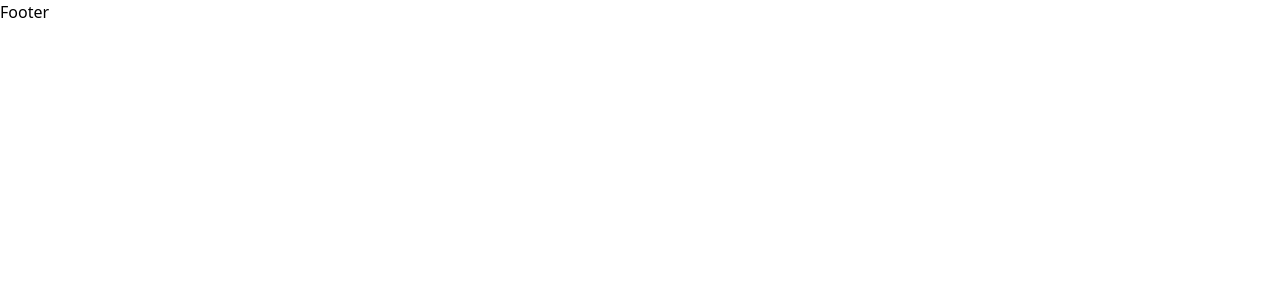
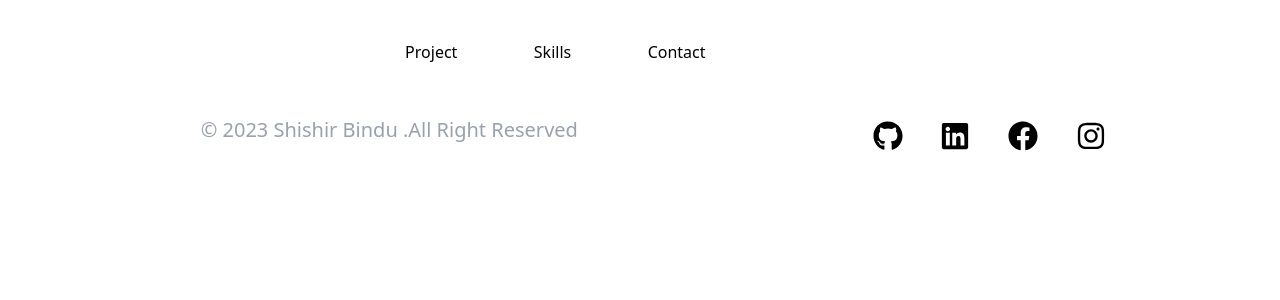
Before and after one commit to shishirbindu1/portfolio, a React (Vite) app: page / in a window 1280 px wide. Shown: the top 300 px of the page. Built offline with nearby package versions, Linux system fonts and the light colour scheme.

Commit message:
header footer completed with responsiveness

```diff
--- a/package.json
+++ b/package.json
@@ -13,6 +13,7 @@
     "@tailwindcss/vite": "^4.1.11",
     "react": "^19.1.0",
     "react-dom": "^19.1.0",
+    "react-icons": "^5.5.0",
     "react-router-dom": "^7.6.3",
     "tailwindcss": "^4.1.11"
   },
--- a/src/component/Footer/Footer.jsx
+++ b/src/component/Footer/Footer.jsx
@@ -1,8 +1,19 @@
 import React from 'react'
+import { FaGithub,FaFacebook, FaInstagram, FaLinkedin } from 'react-icons/fa'
 
 const Footer = () => {
   return (
-    <div>Footer</div>
+    <div className="footer sm:grid grid-flow-col px-3 gap md:px-10 h-36">
+      <div className="one text-center text-xl pb-3 place-self-center">
+        <span className='text-gray-400'>© 2023
+          <a href="https://shishirbindu.com.np"> Shishir Bindu </a>
+           .All Right Reserved
+        </span>
+      </div>
+      <div className="two grid place-items-center">
+        <div className='icon grid grid-flow-col text-3xl gap-x-5 justify-items-center w-full sm:w-2/3 lg:w-1/2'><FaGithub/> <FaLinkedin/> <FaFacebook/> <FaInstagram/></div>
+      </div>
+    </div>
   )
 }
 
--- a/src/component/Header/Header.jsx
+++ b/src/component/Header/Header.jsx
@@ -1,20 +1,27 @@
-import React from "react";
-import { Link, NavLink } from "react-router-dom";
-const   Header = () => {
+import { useState } from "react";
+import { FaMoon, FaSun, FaBars, FaTimes } from "react-icons/fa";
+
+function Header() {
+  const [openMenu, setOpenMenu] = useState(false);
+
   return (
     <div className="wrapper">
-      <div className="navigation">
-        <ul>
-          <li>
-            <NavLink
-            >
-
-            </NavLink>
-          </li>
-        </ul>
+      <div className="navigation grid grid-flow-col mx-5 mt-10">
+        <div className="">
+          <ul className={`${openMenu?"sm:grid":"hidden"} sm:grid grid-flow-col gap-x-5 place-items-center w-3/4 md:w-1/2 place-self-end`}>
+            <li>Project</li>
+            <li>Skills</li>
+            <li>Contact</li>
+          </ul>
+        </div>
+        <div className="menuIcons grid justify-items-end">
+          <div className="bars sm:hidden" onClick={()=>setOpenMenu(!openMenu)}>
+            {openMenu? <FaTimes/>:<FaBars/>}
+          </div>
+        </div>
       </div>
     </div>
   );
-};
+}
 
 export default Header;
--- a/src/component/Home/Home.jsx
+++ b/src/component/Home/Home.jsx
@@ -2,7 +2,10 @@ import React from 'react'
 
 const Home = () => {
   return (
-    <div>Home</div>
+    <div className="wrapper">
+        <div className="image"></div>
+        <div className="content"></div>
+    </div>
   )
 }
 
```
Also changed, not shown: 1 other file (tests, documents, lock files or other folders).
